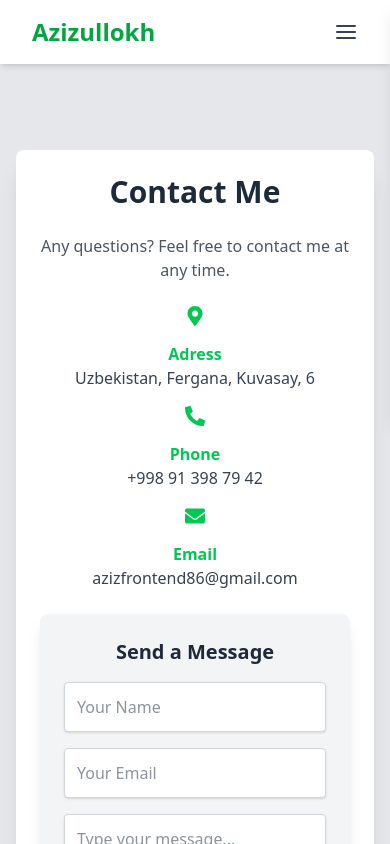
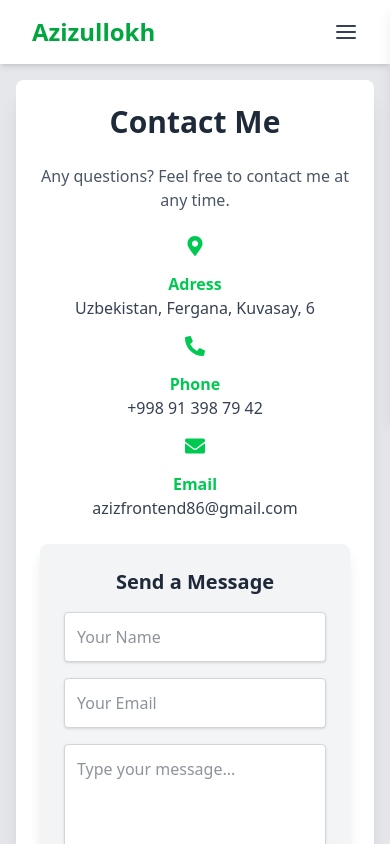
Before and after one commit to Azizullokh/Portfolio, a React (Vite) app: page /contact in a window 390 px wide. Built offline with nearby package versions, Linux system fonts and the light colour scheme.

Commit message:
fixed style

```diff
--- a/src/pages/Contact.jsx
+++ b/src/pages/Contact.jsx
@@ -40,7 +40,7 @@ const Contact = () => {
       });
   };
   return (
-    <div className="flex mx-auto items-center justify-center pb-4 min-h-[72vh] md:min-h-[75vh] mt-[70px] px-4 bg-gray-200 dark:bg-black transition-all">
+    <div className="flex mx-auto items-center justify-center pb-4 mt-0 min-h-[70vh] md:min-h-[75vh] md:mt-[70px] px-4 bg-gray-200 dark:bg-black transition-all">
       <Toaster position="top-right" reverseOrder={false} />
       <motion.div
         initial={{ opacity: 0, scale: 0.8 }}
```
